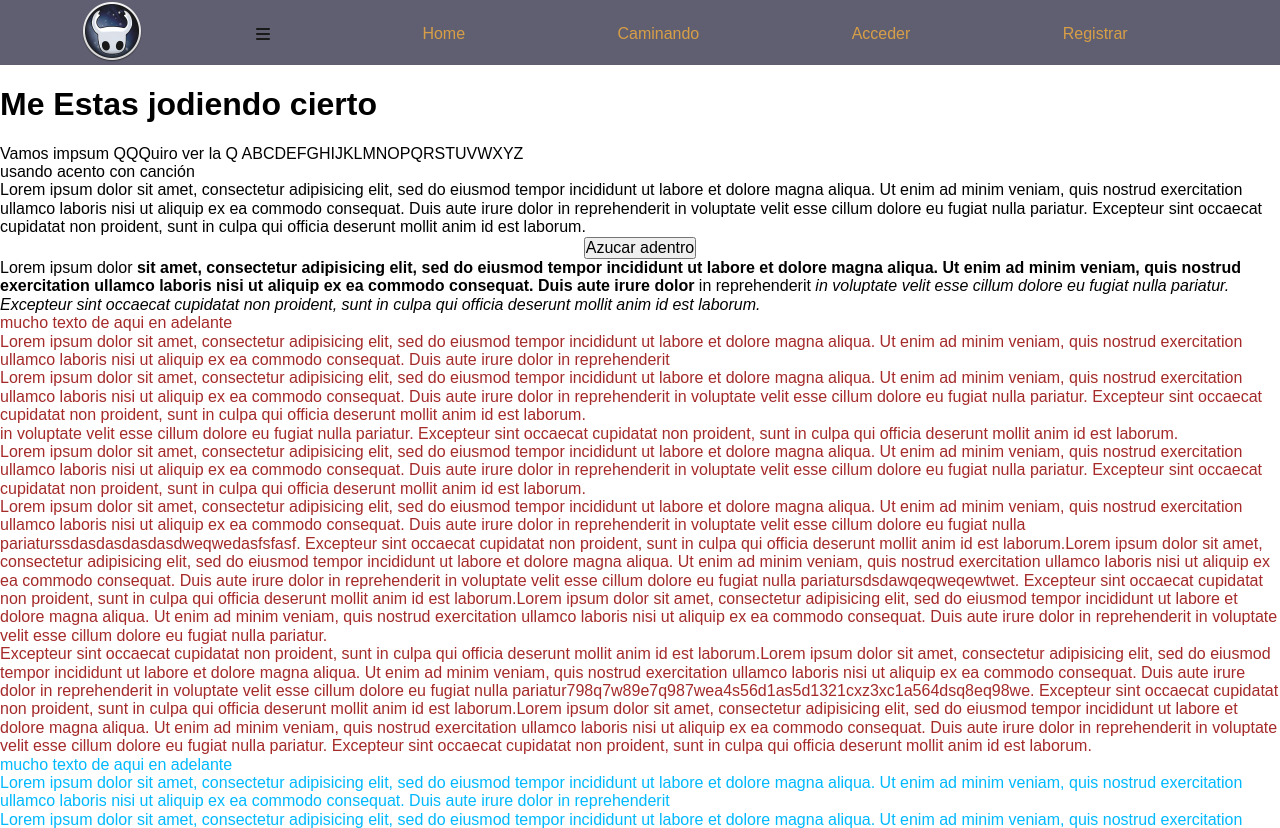
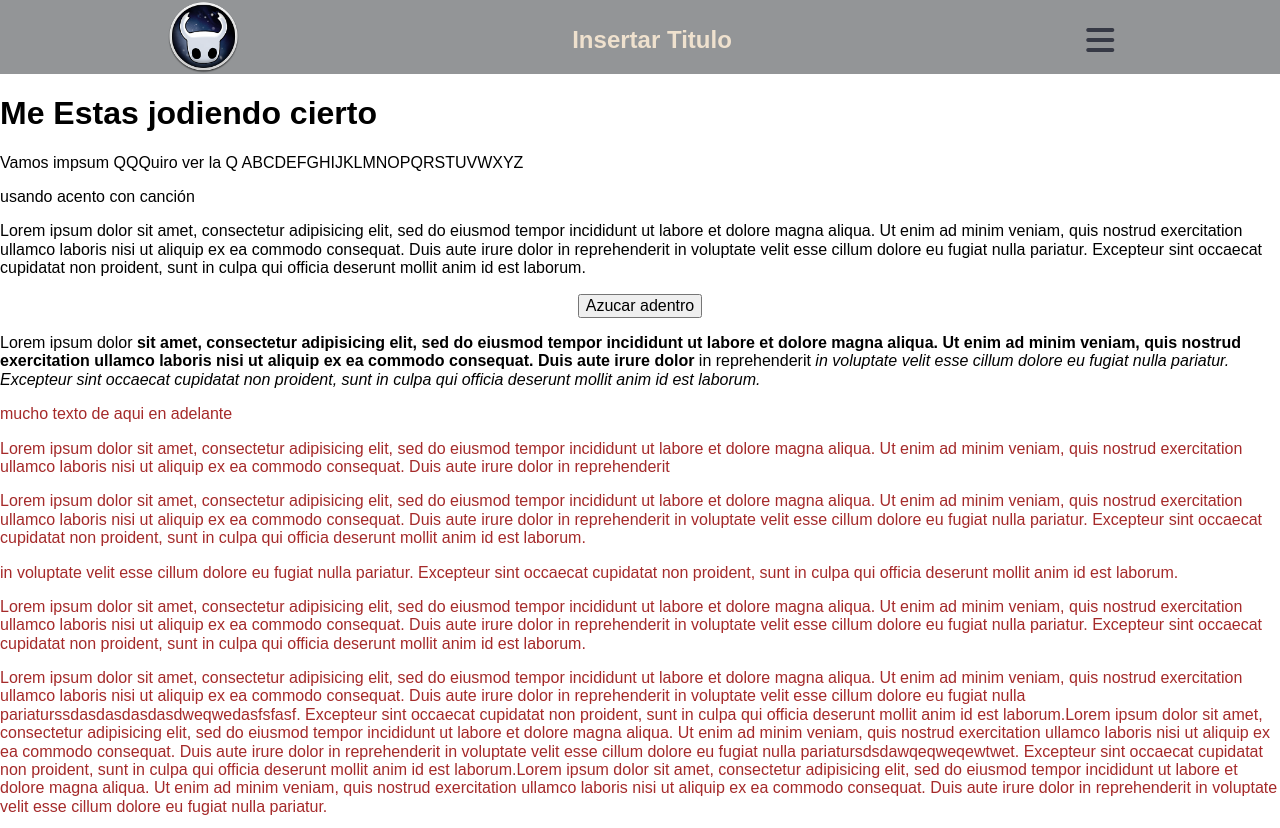
Before and after one commit to VeneMuert/Testnew, a plain HTML site: page index.html in a window 1280 px wide. Shown: the top 828 px of the page. Drawn offline with Linux system fonts and the light colour scheme; a web font is replaced by a local one.

Commit message:
Seguimos avazando

```diff
--- a/index.html
+++ b/index.html
@@ -15,15 +15,14 @@
 			<nav id=navi>
 				<div class="text" id="text">
 					<div class=logo_prin id="logo">
-						<a href="caminando.html"> <img class="logito" src="images/web.ico" alt="Testiando"> </a>
+						<a  href="caminando.html"> <img class="logito" src="images/web.ico" alt="Testiando"> </a>
 					</div>
+					<h2 class="titulo">Insertar Titulo</h2>
 					<i id="menuBars" class="fas fa-bars"></i>
-					<ul>
-						<li id=hom><a href="index.html">Home</a></li>
-						<li id=bla><a href="caminando.html">Caminando</a></li>
-						<li id=ini><a href="iniciar.html">Acceder</a></li>
-						<li id=reg><a href="Registro.html">Registrar</a></li>
-					</ul>
+					<a href="index.html">Home</a>
+					<a href="caminando.html">Caminando</a>
+					<a href="iniciar.html">Acceder</a>
+					<a href="Registro.html">Registrar</a>
 				</div>
 			</nav>
 		</header>
--- a/stylesheets/normal.css
+++ b/stylesheets/normal.css
@@ -2,10 +2,9 @@
 
 /* Document
    ========================================================================== */
-*{
-box-sizing: border-box;
-padding:0;
-margin:0;
+*,*::after,*::before{
+box-sizing: inherit;
+
 }
 /**
  * 1. Correct the line height in all browsers.
@@ -13,6 +12,7 @@ margin:0;
  */
 
 html {
+  box-sizing: border-box;
   line-height: 1.15; /* 1 */
   -webkit-text-size-adjust: 100%; /* 2 */
 }
@@ -26,6 +26,7 @@ html {
 
 body {
   margin: 0;
+  padding: 0;
 }
 
 /**
--- a/stylesheets/style.css
+++ b/stylesheets/style.css
@@ -1,49 +1,49 @@
+:root{
+	--TamNav: 4.625rem;
+	--bgNav:#939597;
+	--inkWell:#363945;
+	--Buttercream:#EFE1CE;
+}
 html{
 	font-family: Amita, arial;
 	overflow: visible;
 }
-div fieldset{
-	background-color: #96b1cc;
-	border-radius: 1em;
-	margin: auto;
-	width: 450px;
-	height: 450px;
-	}
-div h2{
-	position: relative;
-	background-color: hwb(80, 40%, 0%);
-	font-size: 25px;
-	text-align: center;
-	margin: auto;}
-
-nav li, nav a{
-	display: inline;
+h2{
+	font-size: 1.5em;
+}
+a{
 	text-decoration: none;
+}
+nav a:not(:first-child){
+	display: none;
 	color:rgb(212, 148, 51);
 }
 #headers{
 	position: sticky;
 	top:0;
-	background:rgba(60, 60, 82, 0.904);
-	height: 65px;
-	z-index:100;
-	opacity:0.9;
+	background:var(--bgNav);
+	height: var(--TamNav);
 }
 #text{
 	display: flex;
 	flex-wrap: wrap;
-	justify-content: center;
+	justify-content:space-around;
 	align-items: center;
-}
-ul{
-	flex-grow: 1;
-	display: flex;
-	justify-content: space-evenly;
+	min-height: var(--TamNav);
 }
 #logo{
 	position: relative;
-	left:5rem
+	max-width: 4.6875rem;
+
 }
 .logito{
-	max-width: 25%;
+	max-width: 100%;
 }
+.titulo{
+	color:var(--Buttercream);
+	padding:0 1.4375rem 0 0;
+}
+#menuBars{
+	font-size: 2rem;
+	color:var(--inkWell);
+}
```
